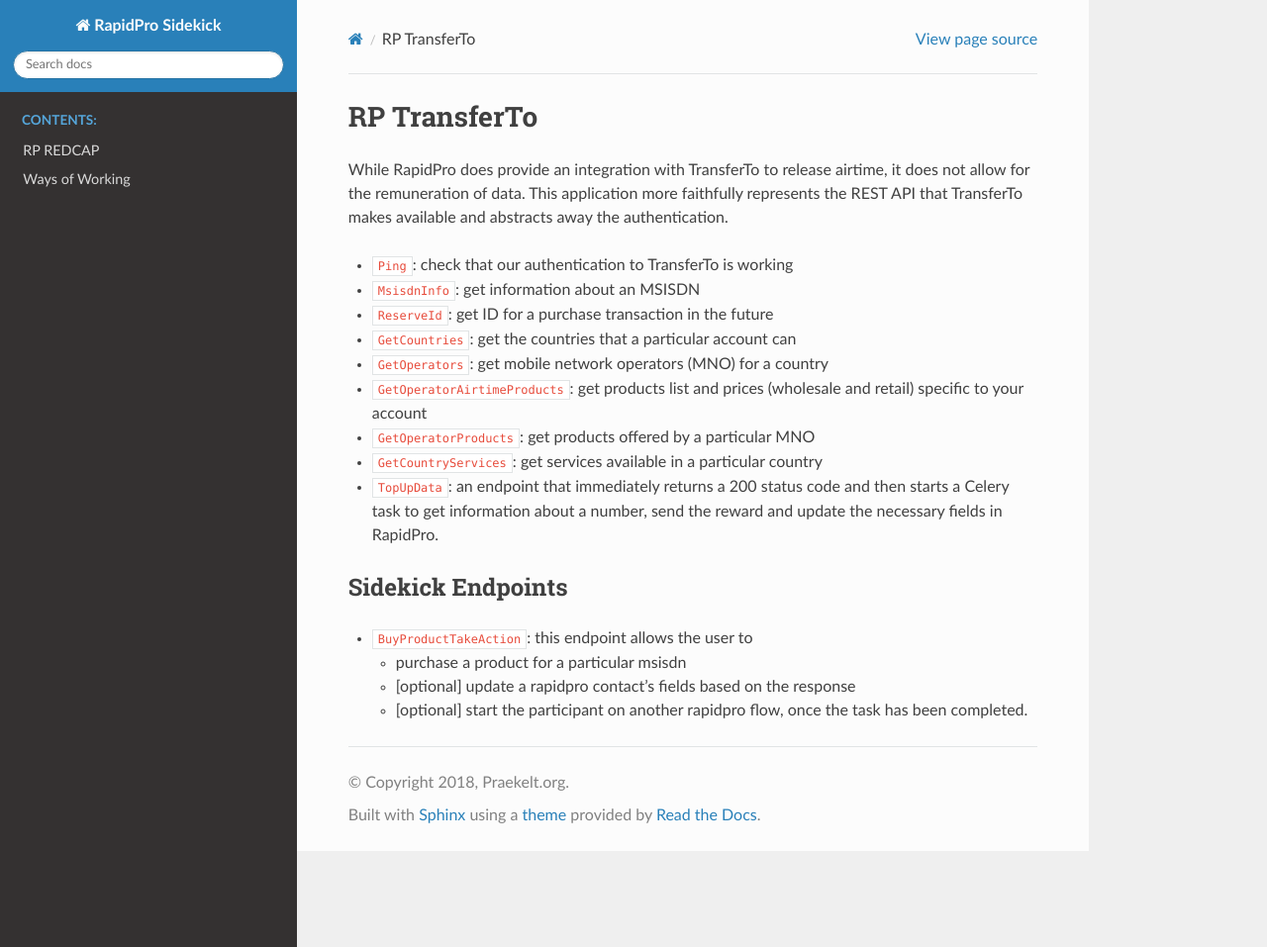
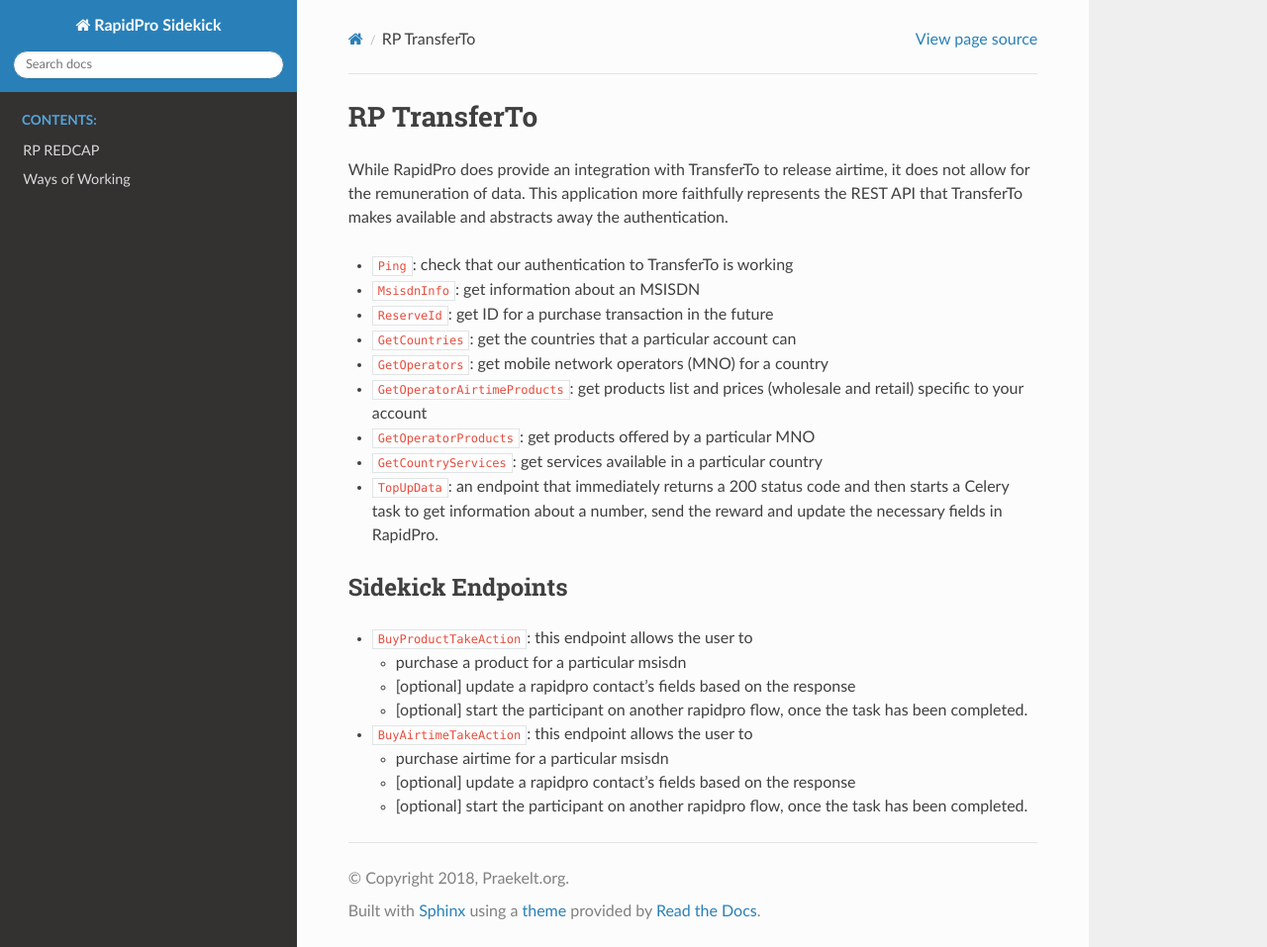
Before and after one commit to praekeltfoundation/rp-sidekick, a Sphinx documentation site: the page built from docs/apps/transferto.md, in a window 1280 px wide and 957 px high. Shown: the whole window at 99% size. Built offline with Sphinx 7.4.7 and the Read the Docs theme 2.0.0, drawn with Linux system fonts in a browser that asks for light colours.

Commit message:
Add BuyAirtimeTakeAction documentation

```diff
--- a/docs/apps/transferto.md
+++ b/docs/apps/transferto.md
@@ -17,3 +17,8 @@ While RapidPro does provide an integration with TransferTo to release airtime, i
     - purchase a product for a particular msisdn
     - [optional] update a rapidpro contact's fields based on the response
     - [optional] start the participant on another rapidpro flow, once the task has been completed.
+
+- `BuyAirtimeTakeAction`: this endpoint allows the user to
+    - purchase airtime for a particular msisdn
+    - [optional] update a rapidpro contact's fields based on the response
+    - [optional] start the participant on another rapidpro flow, once the task has been completed.
```
